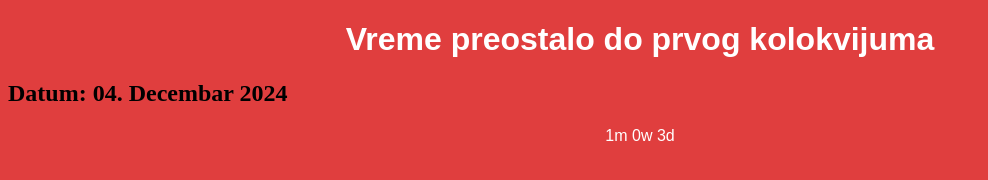
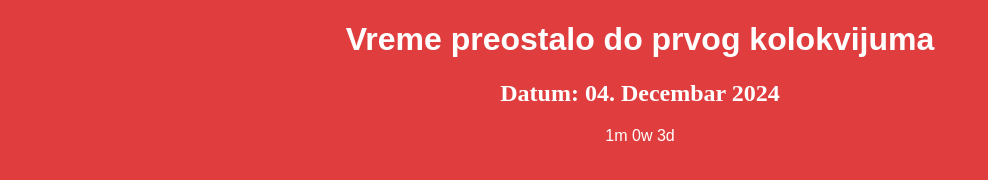
Before and after one commit to nandisimo04/viser, a plain HTML site: page AKK1.html in a window 1280 px wide. Shown: the whole page, without its empty margins (0-988 px from the left). Drawn offline with Linux system fonts and the light colour scheme.

Commit message:
Update AKK1.html

```diff
--- a/AKK1.html
+++ b/AKK1.html
@@ -8,7 +8,7 @@
 </head>
 <body class="akk1">
     <h1 class="k1">Vreme preostalo do prvog kolokvijuma</h1>
-    <h2><b>Datum: 04. Decembar 2024</b></h2>
+    <h2 style="color:white;text-align:center;"><b>Datum: 04. Decembar 2024</b></h2>
     <p id="demo"></p>
     <!-- sss  -->
 <script src="./js/script.js"> </script>
```
